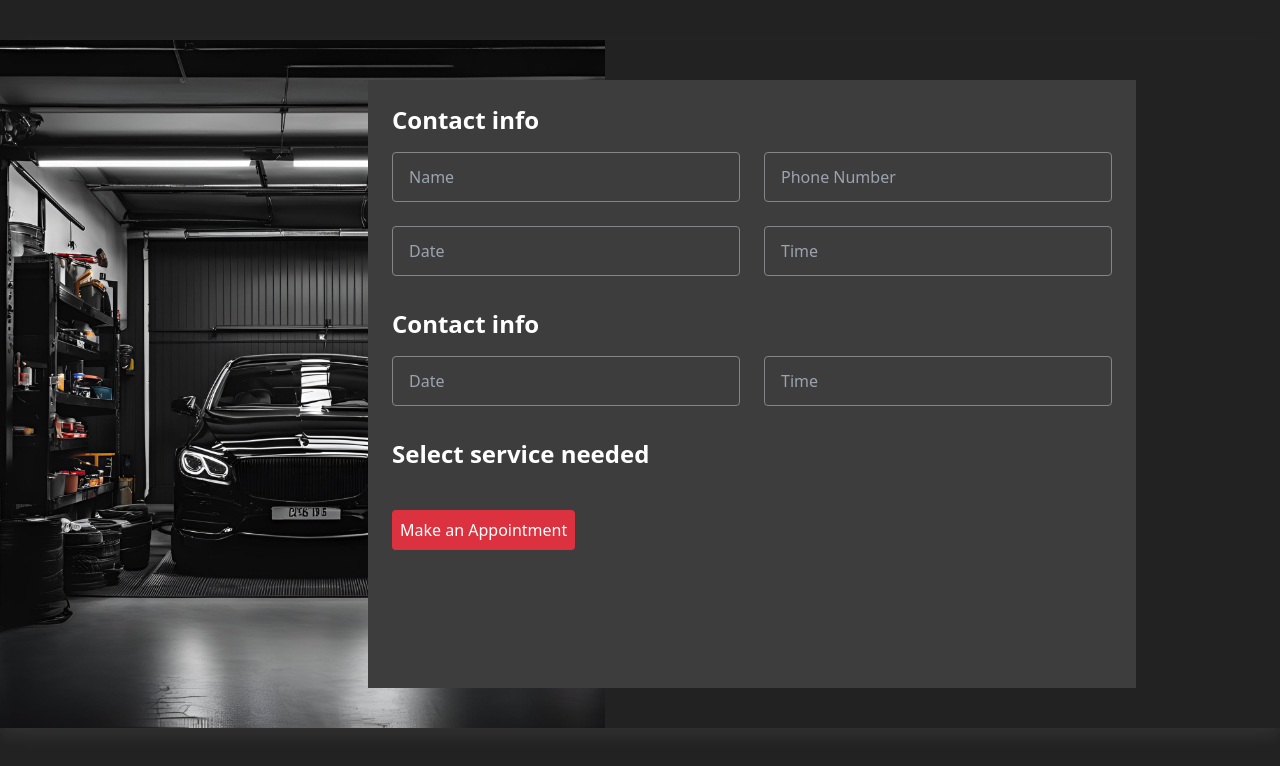
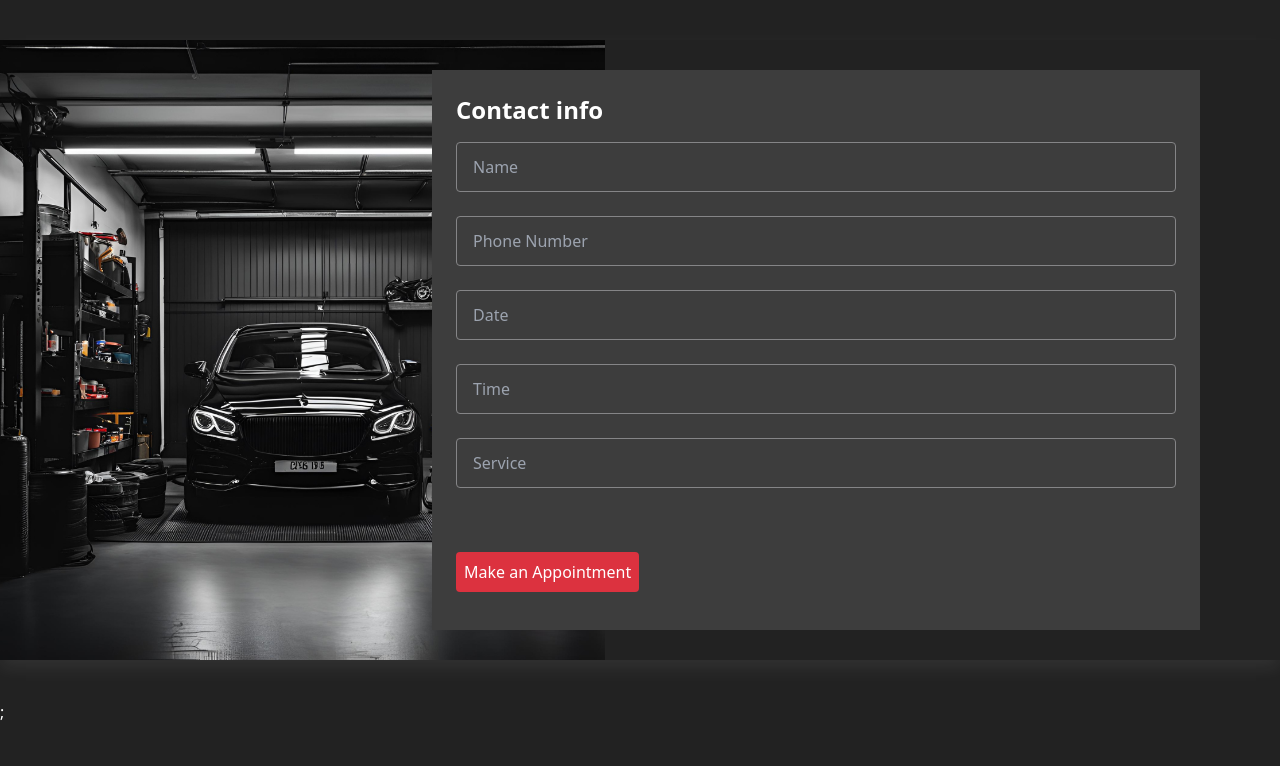
Before and after one commit to obsidiansixdevelopment/car-service, a Next.js app: page /components/book-appoint in a window 1280 px wide. Shown: the top 766 px of the page. Built offline with nearby package versions, Linux system fonts and the light colour scheme.

Commit message:
popup-connect-bug-fix

```diff
--- /dev/null
+++ b/src/context/context.jsx
@@ -0,0 +1,23 @@
+import AppointPopup from '@/pages/components/appoint-popup';
+import React , { createContext , useState } from 'react'
+
+const RouteContext = createContext();
+
+const RouterProvider = ({children}) => {
+    const [isPopup , setIsPopup] = useState(false);
+    const PopupOpen = () => {
+        setIsPopup(true);
+      };
+
+      const PopupClose = () => {
+        setIsPopup(false);
+      };
+  return (
+    <RouteContext.Provider value={{isPopup , PopupOpen , PopupClose}} >
+      <AppointPopup />
+      {children}
+    </RouteContext.Provider>
+  )
+}
+
+export  { RouterProvider , RouteContext };
--- a/src/pages/_app.js
+++ b/src/pages/_app.js
@@ -1,5 +1,13 @@
 import "@/styles/globals.css";
+import { RouterProvider } from "@/context/context";
 
 export default function App({ Component, pageProps }) {
-  return <Component {...pageProps} />;
+  return (
+    <div>
+      <RouterProvider>
+      <Component {...pageProps} />;
+      </RouterProvider>
+
+    </div>
+  )
 }
--- a/src/pages/components/appoint-popup.jsx
+++ b/src/pages/components/appoint-popup.jsx
@@ -1,62 +1,90 @@
-import React , { useState } from 'react';
+import { RouteContext } from '@/context/context';
+import React, { useState, useContext } from 'react';
 import { ImCross } from "react-icons/im";
 
+const AppointPopup = () => {
+    const { isPopup, PopupClose } = useContext(RouteContext);
+    const [formData, setFormData] = useState({
+        name: '',
+        phoneNumber: '',
+        date: '',
+        time: '',
+        service: '',
+      });
 
-const AppointPopup = () => {
-  const [isOpen, setIsOpen] = useState(false);
+      const handleInputChange = (event) => {
+        const { name, value } = event.target;
+        setFormData((prevFormData) => ({ ...prevFormData, [name]: value }));
+      };
 
-  const handleToggleModal = () => {
-    setIsOpen(!isOpen);
+      const handleSubmit = (event) => {
+        event.preventDefault();
+        console.log(formData);
       };
 
     return (
         <div>
-        <button className="btn text-primary-main font-medium md:text-base sm:text-sm text-xs border border-primary-main p-2 px-4 rounded" onClick={()=>document.getElementById('my_modal_2').showModal()}> Make an Appointment</button>
-        <dialog id="my_modal_2" className="modal w-[80%] bg-[#858587] p-16 mt-[18vh] rounded-2xl">
-            <form method="dialog" className="modal-backdrop absolute top-0 right-0 p-10">
-                <button className="text-primary-main"><ImCross /></button>
-            </form>
-        <div className="modal-box">
+                <div className={`modal w-[80%] bg-[#858587] lg:p-16 md:p-10 sm:p-6 p-4 mt-[16vh] md:h-[80%] h-fit rounded-2xl z-50 mx-auto fixed top-0 left-0 right-0 bottom-0 ${isPopup ? '' : 'hidden'}`}>
+                    <div className="modal-box relative">
+                        <button
+                            className="absolute top-4 md:right-4 right-2 text-primary-main"
+                            onClick={PopupClose}
+                        >
+                            <ImCross />
+                        </button>
                         <div className="text-center">
-        <h1 className="text-5xl font-bold text-white mb-2">Ready to schedule an</h1>
-        <h1 className="text-5xl font-bold text-primary-main mb-10">appointment?</h1>
-        <div className="grid grid-cols-2 gap-4 mb-4">
+                            <h1 className="xl:text-5xl md:text-3xl sm:text-2xl text-xl font-bold text-white md:mb-2">Ready to schedule an</h1>
+                            <h1 className="xl:text-5xl md:text-3xl sm:text-2xl text-xl font-bold text-primary-main md:mb-10 mb-6">appointment?</h1>
+                            <div className="grid md:grid-cols-2 gap-4 mb-4">
                                 <input
                                 type="text"
+                                name="name"
+                                value={formData.name}
+                                onChange={handleInputChange}
                                 placeholder="Name"
-            className="p-3 rounded-md border border-gray-300"
+                                className="text-black md:p-3 sm:p-2 p-2 rounded-md border border-gray-300"
                                 />
                                 <input
                                 type="text"
+                                name="phoneNumber"
+                                value={formData.phoneNumber}
+                                onChange={handleInputChange}
                                 placeholder="Phone Number"
-            className="p-3 rounded-md border border-gray-300"
+                                className="text-black md:p-3 sm:p-2 p-2 rounded-md border border-gray-300"
                                 />
                                 <input
                                 type="text"
+                                name="date"
+                                value={formData.date}
+                                onChange={handleInputChange}
                                 placeholder="Date"
-            className="p-3 rounded-md border border-gray-300"
+                                className="text-black md:p-3 sm:p-2 p-2 rounded-md border border-gray-300"
                                 />
                                 <input
                                 type="text"
+                                name="time"
+                                value={formData.time}
+                                onChange={handleInputChange}
                                 placeholder="Time"
-            className="p-3 rounded-md border border-gray-300"
+                                className="text-black md:p-3 sm:p-2 p-2 rounded-md border border-gray-300"
                                 />
                             </div>
                             <input
                                 type="text"
+                                name="service"
+                                value={formData.service}
+                                onChange={handleInputChange}
                                 placeholder="Select Service"
-            className="p-3 w-full rounded-md border border-gray-300 mb-4"
+                                className="text-black p-3 w-full rounded-md border border-gray-300 mb-4"
                             />
                             <div className="flex justify-start">
-            <button className="bg-red-500 text-white py-3 px-6 rounded-md">
+                                <button onClick={handleSubmit} className="bg-red-500 text-white py-3 px-6 rounded-md">
                                 Submit
                                 </button>
-
                             </div>
                             </div>
                     </div>
-    </dialog>
-
+                </div>
         </div>
     );
 };
--- a/src/pages/components/book-appoint.jsx
+++ b/src/pages/components/book-appoint.jsx
@@ -1,52 +1,85 @@
-import React from 'react'
+import React , {useState} from 'react'
 import HeadSubhead from './head-subhead'
 import Image from 'next/image'
 
 const BookAppoint = () => {
+  const [formData, setFormData] = useState({
+    name: '',
+    phoneNumber: '',
+    date: '',
+    time: '',
+    service: '',
+  });
+
+  const handleInputChange = (event) => {
+    const { name, value } = event.target;
+    setFormData((prevFormData) => ({ ...prevFormData, [name]: value }));
+  };
+
+  const handleSubmit = (event) => {
+    event.preventDefault();
+    console.log(formData);
+  };
   return (
       <div className="shadow-[0px_8px_16px_0px_rgba(255,255,255,0.07)] w-full h-full relative flex items-center md:my-10 sm:my-8">
-        <div className="md:w-[605px] md:h-[688px] relative">
+        <div className="md:w-[605px] md:h-[620px] relative">
             <Image src="/assests/05.png" alt="" fill className="object-cover" />
         </div>
-        <div className="md:bg-[#3D3D3D] md:w-[60vw] md:h-[608px] w-full p-6 md:absolute md:right-36">
+        <div className="md:bg-[#3D3D3D] md:w-[60vw] md:h-[560px] w-full p-6 md:absolute md:right-20">
           <p className="font-semibold md:text-2xl sm:text-xl text-base">Contact info</p>
-          <form className="grid md:grid-cols-2 grid-cols-1 gap-6 my-4">
+          <form onSubmit={handleSubmit} className="grid grid-cols-1 gap-6 my-4">
       <div className="w-full">
         <input
-              type="text" className="appearance-none block w-full md:text-base text-sm bg-transparent text-gray-700 border border-[#858587] rounded md:py-3 sm:py-2 py-1 md:px-4 px-2 leading-tight focus:outline-none focus:bg-transparent focus:border-gray-500" placeholder="Name" />
+          type="text"
+          name="name"
+          value={formData.name}
+          onChange={handleInputChange}
+          className="appearance-none text-white block w-full md:text-base text-sm bg-transparent border border-[#858587] rounded md:py-3 sm:py-2 py-1 md:px-4 px-2 leading-tight focus:outline-none focus:bg-transparent focus:border-gray-500"
+          placeholder="Name"
+        />
       </div>
       <div className="w-full">
         <input
-              type="text" className="appearance-none block w-full md:text-base text-sm bg-transparent text-gray-700 border border-[#858587] rounded md:py-3 sm:py-2 py-1 md:px-4 px-2 leading-tight focus:outline-none focus:bg-transparent focus:border-gray-500" placeholder="Phone Number" />
+          type="text"
+          name="phoneNumber"
+          value={formData.phoneNumber}
+          onChange={handleInputChange}
+          className="appearance-none text-white block w-full md:text-base text-sm bg-transparent border border-[#858587] rounded md:py-3 sm:py-2 py-1 md:px-4 px-2 leading-tight focus:outline-none focus:bg-transparent focus:border-gray-500"
+          placeholder="Phone Number"
+        />
       </div>
       <div className="w-full">
         <input
-              type="text" className="appearance-none block w-full md:text-base text-sm bg-transparent text-gray-700 border border-[#858587] rounded md:py-3 sm:py-2 py-1 md:px-4 px-2 leading-tight focus:outline-none focus:bg-transparent focus:border-gray-500" placeholder="Date" />
+          type="text"
+          name="date"
+          value={formData.date}
+          onChange={handleInputChange}
+          className="appearance-none text-white block w-full md:text-base text-sm bg-transparent border border-[#858587] rounded md:py-3 sm:py-2 py-1 md:px-4 px-2 leading-tight focus:outline-none focus:bg-transparent focus:border-gray-500"
+          placeholder="Date"
+        />
       </div>
       <div className="w-full">
         <input
-              type="text" className="appearance-none block w-full md:text-base text-sm bg-transparent text-gray-700 border border-[#858587] rounded md:py-3 sm:py-2 py-1 md:px-4 px-2 leading-tight focus:outline-none focus:bg-transparent focus:border-gray-500" placeholder="Time" />
-          </div>
-
-          </form>
-          <div className="md:bg-[#3D3D3D] w-full md:my-8">
-            <p className="font-semibold md:text-2xl sm:text-xl text-base">Contact info</p>
-            <form className="grid grid-cols-2 gap-6 spac-x-8 my-4">
-            <div className="w-full">
-              <input
-                type="text" className="appearance-none block w-full md:text-base text-sm bg-transparent text-gray-700 border border-[#858587] rounded md:py-3 sm:py-2 py-1 md:px-4 px-2 leading-tight focus:outline-none focus:bg-transparent focus:border-gray-500" placeholder="Date" />
+          type="text"
+          name="time"
+          value={formData.time}
+          onChange={handleInputChange}
+          className="appearance-none text-white block w-full md:text-base text-sm bg-transparent border border-[#858587] rounded md:py-3 sm:py-2 py-1 md:px-4 px-2 leading-tight focus:outline-none focus:bg-transparent focus:border-gray-500 text"
+          placeholder="Time"
+        />
       </div>
       <div className="w-full">
         <input
-                type="text" className="appearance-none block w-full md:text-base text-sm bg-transparent text-gray-700 border border-[#858587] rounded md:py-3 sm:py-2 py-1 md:px-4 px-2 leading-tight focus:outline-none focus:bg-transparent focus:border-gray-500" placeholder="Time" />
+          type="text"
+          name="service"
+          value={formData.service}
+          onChange={handleInputChange}
+          className="appearance-none text-white block w-full md:text-base text-sm bg-transparent border border-[#858587] rounded md:py-3 sm:py-2 py-1 md:px-4 px-2 leading-tight focus:outline-none focus:bg-transparent focus:border-gray-500"
+          placeholder="Service"
+        />
       </div>
-
+          <button type="submit" className="md:text-base text-sm bg-primary-main rounded p-2 md:mt-10 sm:mt-6 mt-4 w-fit">Make an Appointment</button>
     </form>
-
-          </div>
-
-          <p className="font-semibold md:text-2xl sm:text-xl text-base">Select service needed</p>
-          <button className="md:text-base text-sm bg-primary-main rounded p-2 md:mt-10 sm:mt-6 mt-4">Make an Appointment</button>
         </div>
 
       </div>
--- a/src/pages/components/sehdule.jsx
+++ b/src/pages/components/sehdule.jsx
@@ -1,7 +1,9 @@
 /* eslint-disable @next/next/no-img-element */
-import React from 'react'
+import React , {useContext} from 'react'
+import { RouteContext } from '@/context/context';
 
 const Sehdule = () => {
+  const { PopupOpen } = useContext(RouteContext);
   return (
     <div className="relative md:h-[25vw] sm:h-[40vh] h-[50vh] text-white overflow-hidden my-10">
   <div className="absolute inset-0">
@@ -16,7 +18,7 @@ const Sehdule = () => {
   <div className="font-medium text-center">
         <p className="text-[#FFFFFF] xl:text-6xl md:text-4xl sm:text-3xl text-xl font-semibold drop-shadow-lg">Ready to schedule an <span className="block text-primary-main">appointment?</span></p>
         <p className="text-white my-5 md:text-xl sm:text-base text-sm">contact us today book  your  next service.</p>
-        <button type="button" className="text-white bg-primary-main hover:bg-primary-main focus:ring-4 focus:outline-none focus:ring-primary-main font-medium rounded-lg md:text-base text-base px-4 py-2 text-center dark:bg-primary-main dark:hover:bg-primary-main dark:focus:ring-primary-main">Make an Appointment</button>
+        <button type="button" onClick={PopupOpen} className="text-white bg-primary-main hover:bg-primary-main focus:ring-4 focus:outline-none focus:ring-primary-main font-medium rounded-lg md:text-base text-base px-4 py-2 text-center dark:bg-primary-main dark:hover:bg-primary-main dark:focus:ring-primary-main">Make an Appointment</button>
     </div>
   </div>
 </div>
```
Also changed, not shown: src/pages/components/hero-section.jsx (+8 -6 lines), src/pages/components/layout.jsx (+7 -5 lines), src/pages/components/navbar.jsx (+8 -4 lines), src/pages/components/price-plan.jsx (+17 -13 lines), src/pages/pricing-plan/index.jsx (+7 -5 lines). Lines whose indentation alone changed are shown as unchanged.
